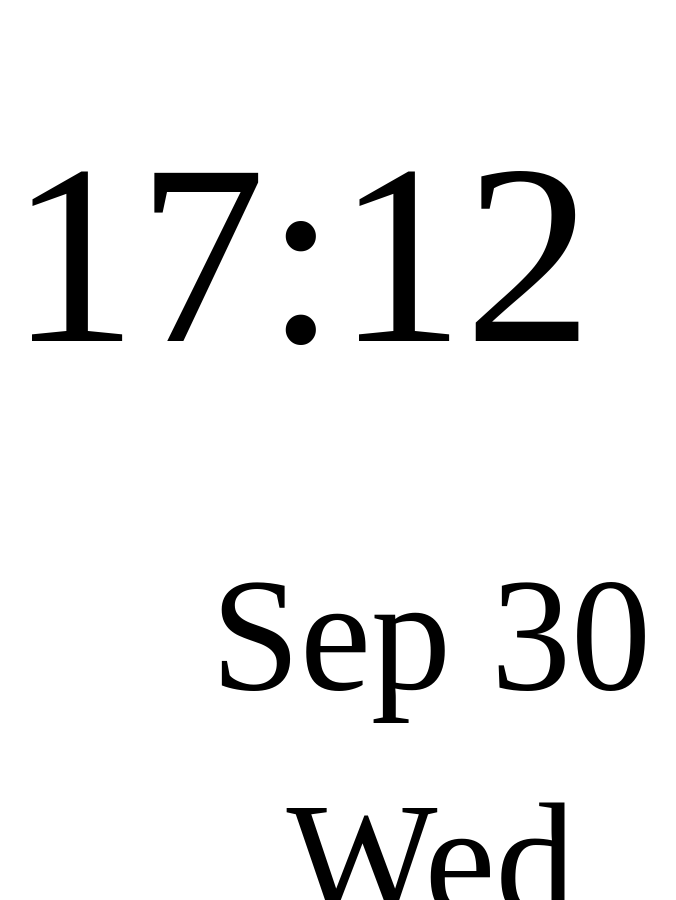
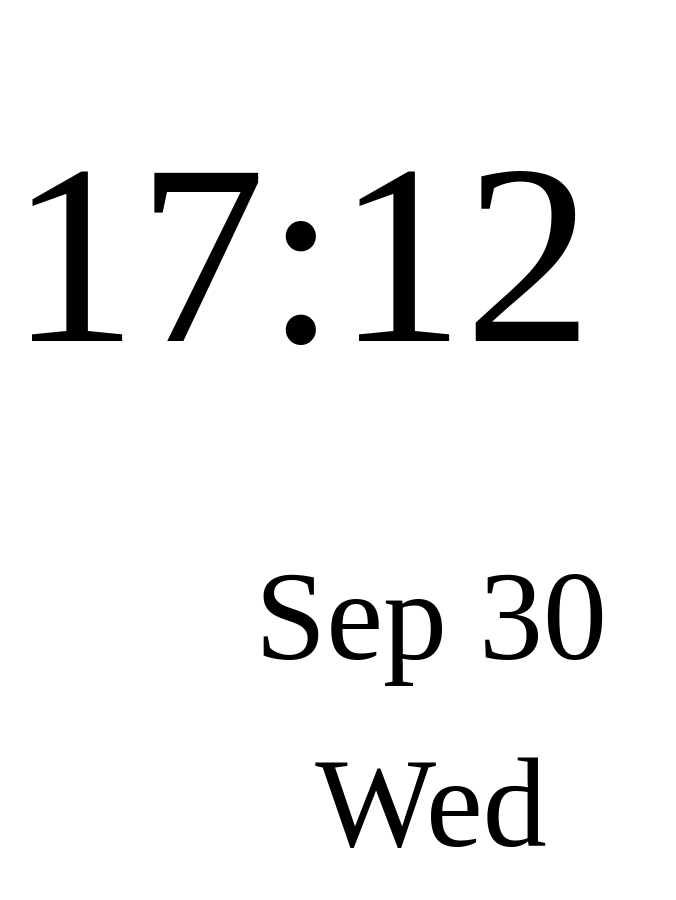
Before and after one commit to MrFuFuFu/mrfufufu.github.io, a Jekyll site: the page clock.html, which Jekyll copies as it is, in a window 1280 px wide. Shown: the whole page, without its empty margins (347-1023 px from the left). Built offline with Jekyll 4.4.1, drawn with Linux system fonts in a browser that asks for light colours.

Commit message:
ui style

```diff
--- a/clock.html
+++ b/clock.html
@@ -39,7 +39,7 @@
 
         .date {
           padding-top: 40px;
-          font-size: 10rem;
+          font-size: 8rem;
         }
     </style>
 </head>
```
